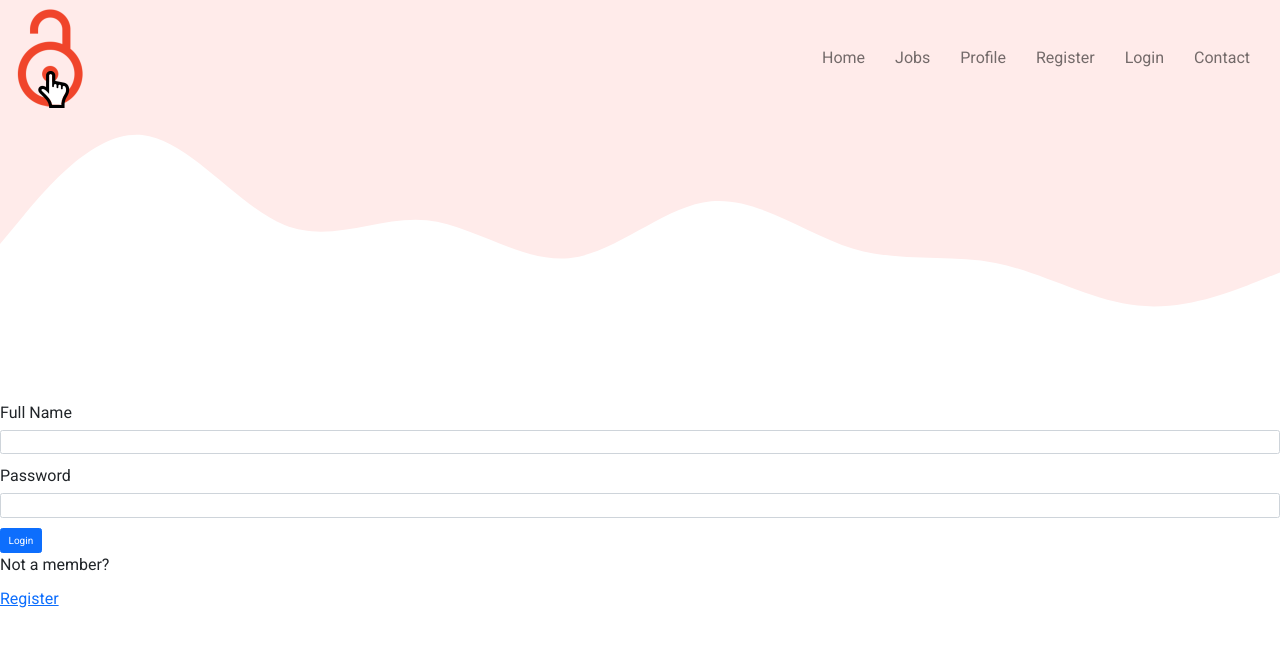
After one commit to StephenJ2020/soda-apply, a Flask app: page /login in a window 1280 px wide. The commit adds this page. Shown: the top 647 px of the page. Run offline with Flask 2, Linux system fonts and the light colour scheme; some libraries are stand-ins or nearby versions.

Commit message:
add login logic and template add link in nav

```diff
--- a/app.py
+++ b/app.py
@@ -91,9 +91,45 @@ def user_create_profile():
     return render_template('pages/user_create_profile.html', user=session["user"])
 
 
-@app.route("/user_edit_profile<user>")
+@app.route("/user_edit_profile")
 def user_edit_profile():
     return render_template('pages/user_edit_profile.html')
+
+
+@app.route("/login")
+def login():
+    if request.method == "POST":
+        """
+        checks if user is already a member in the database
+        """
+        existing_user = mongo.db.users.find_one(
+            {"full_name": request.form.get("full_name").lower()})
+
+        if existing_user:
+            """
+            checks password is correct
+            """
+            if check_password_hash(
+                    existing_user["password"], request.form.get(
+                        "password")):
+                session["user"] = request.form.get("full_name").lower()
+                return redirect(url_for(
+                    "profile", full_name=session["user"]))
+
+            else:
+                """
+                if password invalid
+                """
+                flash("Invalid password and / or username")
+                return redirect(url_for("login"))
+        else:
+            """
+            if username invalid
+            """
+            flash("Invalid password and / or username")
+            return redirect(url_for("login"))
+
+    return render_template('pages/login.html')
 
 @app.route("/contact")
 def contact():
--- a/templates/components/_navbar.html
+++ b/templates/components/_navbar.html
@@ -22,7 +22,7 @@
                 <a class="nav-link p-4" id="register-nav-item" href="{{ url_for('user_registration') }}">Register</a>
             </li>
             <li class="nav-item">
-                <a class="nav-link p-4" id="login-nav-item" href="#">Login</a>
+                <a class="nav-link p-4" id="login-nav-item" href="{{ url_for('login') }}">Login</a>
             </li>
             <li class="nav-item">
                 <a class="nav-link p-4" id="contact-nav-item" href="{{ url_for('contact') }}">Contact</a>
--- /dev/null
+++ b/templates/pages/login.html
@@ -0,0 +1,23 @@
+{% extends 'base.html' %}
+
+{% block content %}
+
+<form method="POST" action="{{ url_for(
+    'user_registration') }}">
+      <div class="mb-3">
+          <label for="full_name" class="form-label">Full Name</label>
+          <input type="text" class="form-control" name="full_name" id="full_name" aria-describedby="full_name">
+          <div id="full_name" class="form-text"></div>
+      </div>
+      <div class="mb-3">
+        <label for="password" class="form-label">Password</label>
+        <input type="password" class="form-control" name="password" id="password" aria-describedby="password_entry">
+      </div>
+      <button type="submit" class="btn btn-primary" name="action" aria-describedby="submit_button">Login</button>
+    </form>
+
+    <p>Not a member?</p>
+    <a href="{{ url_for(
+        'user_registration') }}">Register</a>
+
+{% endblock %}
--- /dev/null
+++ b/templates/pages/profile.html
@@ -0,0 +1,5 @@
+{% extends 'base.html' %}
+
+{% block content %}
+
+{% endblock %}
--- a/templates/pages/user_registration.html
+++ b/templates/pages/user_registration.html
@@ -32,6 +32,6 @@
   </form>
 
   <p>Already a member?</p>
-  <a href="#">Login</a>
+  <a href="{{ url_for('login') }}">Login</a>
 
 {% endblock %}
```
